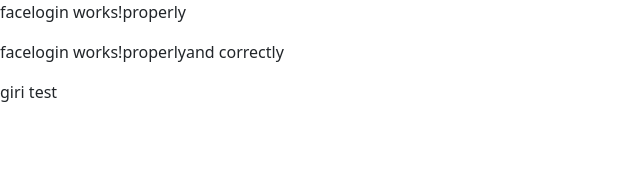
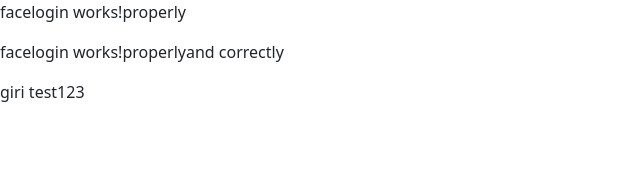
Before and after one commit to Anjowstech/AWS_dist, an Angular app in the folder ClientApp/: page /Facelogin in a window 1280 px wide. Shown: the top 170 px of the page, without its empty margins (0-640 px from the left). Built offline with nearby package versions, Linux system fonts and the light colour scheme.

Commit message:
giri changes

```diff
--- a/ClientApp/src/app/facelogin/facelogin.component.html
+++ b/ClientApp/src/app/facelogin/facelogin.component.html
@@ -2,4 +2,4 @@
 <p>facelogin works!properly</p>
 
 <p>facelogin works!properlyand correctly</p>
-<p>giri test</p>
+<p>giri test123</p>
```
